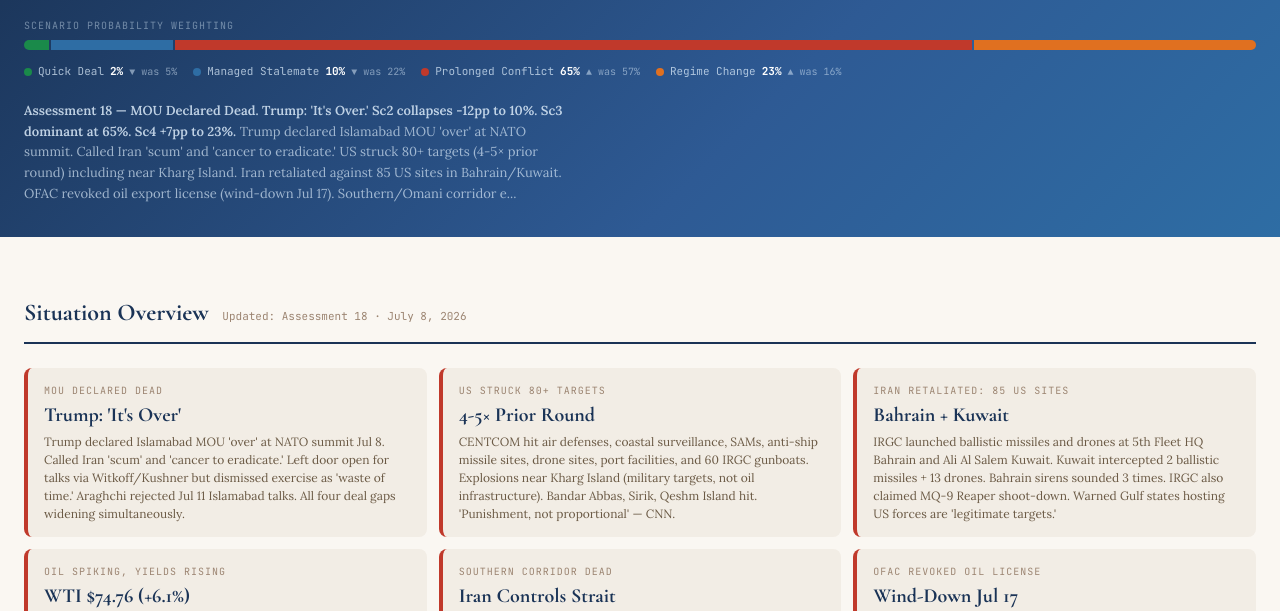
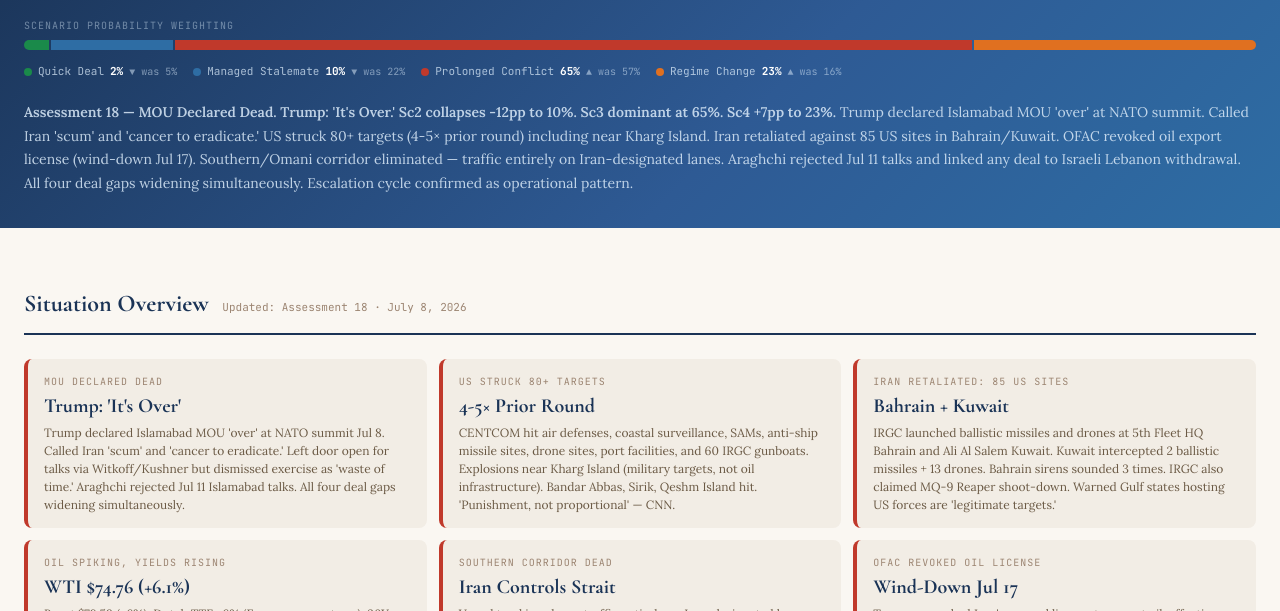
Before and after one commit to Jamesm2009/iran_war, a website: page index.html in a window 1280 px wide. Shown: the part 148-759 px from the top of the page. Drawn offline with nearby package versions, Linux system fonts and the light colour scheme.

Commit message:
Update index.html

```diff
--- a/index.html
+++ b/index.html
@@ -58,7 +58,7 @@ body{background:var(--cream);color:var(--navy);font-family:var(--font-body);font
 .prob-trend{font-size:10px;opacity:0.7}
 
 /* EXECUTIVE SUMMARY */
-.exec-summary{color:rgba(218,234,248,0.85);font-size:13px;line-height:1.6;width:540px;max-width:540px;word-wrap:break-word;overflow-wrap:break-word}
+.exec-summary{color:rgba(218,234,248,0.85);font-size:14px;line-height:1.7}
 
 /* CONTENT AREA */
 .page{max-width:1320px;margin:0 auto;padding:1.5rem}
@@ -186,9 +186,7 @@ body{background:var(--cream);color:var(--navy);font-family:var(--font-body);font
     <div class="prob-bar-header">Scenario Probability Weighting</div>
     <div class="prob-bar" id="probBar"></div>
     <div class="prob-labels" id="probLabels"></div>
-    <div style="max-width:540px;width:540px;overflow:hidden">
-      <div class="exec-summary" id="execSummary" style="max-width:540px;width:100%"></div>
-    </div>
+    <div class="exec-summary" id="execSummary"></div>
   </div>
 </header>
 
@@ -394,11 +392,10 @@ function renderHero() {
     </div>`;
   }).join('');
 
-  // Executive summary - show factor headline + truncated detail
+  // Executive summary - full headline + detail, fills hero width
   const latest = DATA.changeLog[0];
   if (latest) {
-    const truncDetail = latest.detail.length > 300 ? latest.detail.substring(0, 300) + '...' : latest.detail;
-    document.getElementById('execSummary').innerHTML = `<strong>${latest.factor}</strong> <span style="opacity:0.8">${truncDetail}</span>`;
+    document.getElementById('execSummary').innerHTML = `<strong>${latest.factor}</strong> ${latest.detail}`;
   }
   // Last updated
   document.getElementById('lastUpdated').textContent = `Updated: Assessment ${m.assessment} · ${m.date}`;
```
